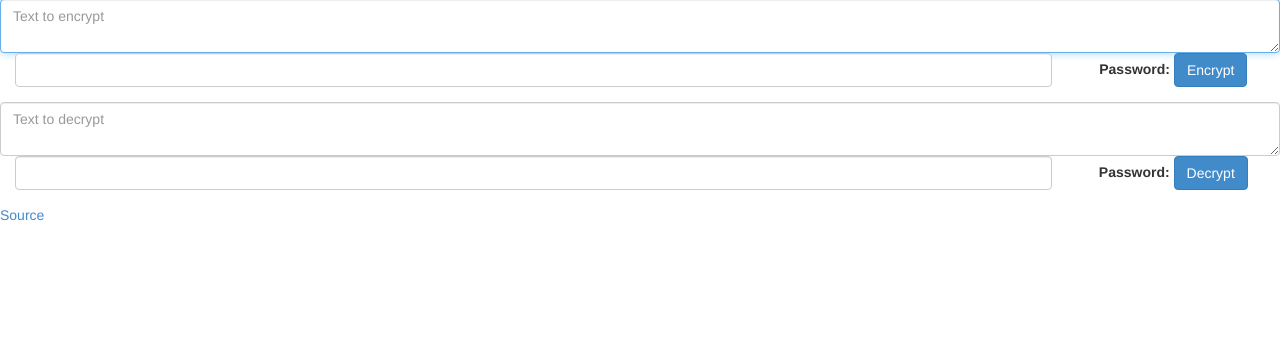
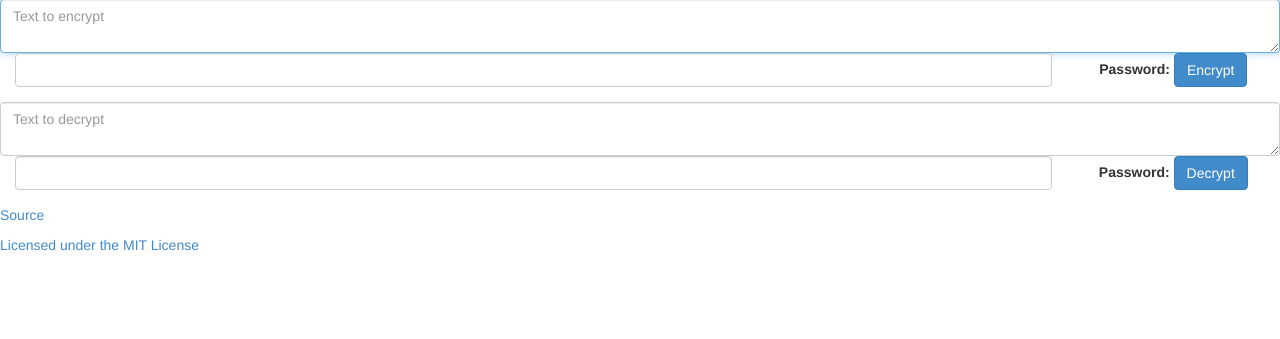
Before and after one commit to doubledave/obfuscator-php, a PHP site: page / in a window 1280 px wide. Shown: the part 309-648 px from the top of the page. Run offline with PHP 8.4, Linux system fonts and the light colour scheme; some libraries are stand-ins or nearby versions.

Commit message:
Add link to license

```diff
--- a/index.php
+++ b/index.php
@@ -98,6 +98,7 @@ if (!$invalid)
         </div>
     <div>
         <p><a href="https://github.com/doubledave/obfuscator-php">Source<a></p>
+        <p>Licensed under the <a href="https://github.com/doubledave/obfuscator-php/blob/master/LICENSE">MIT License</a></p>
     </div>
 </body>
 
```
